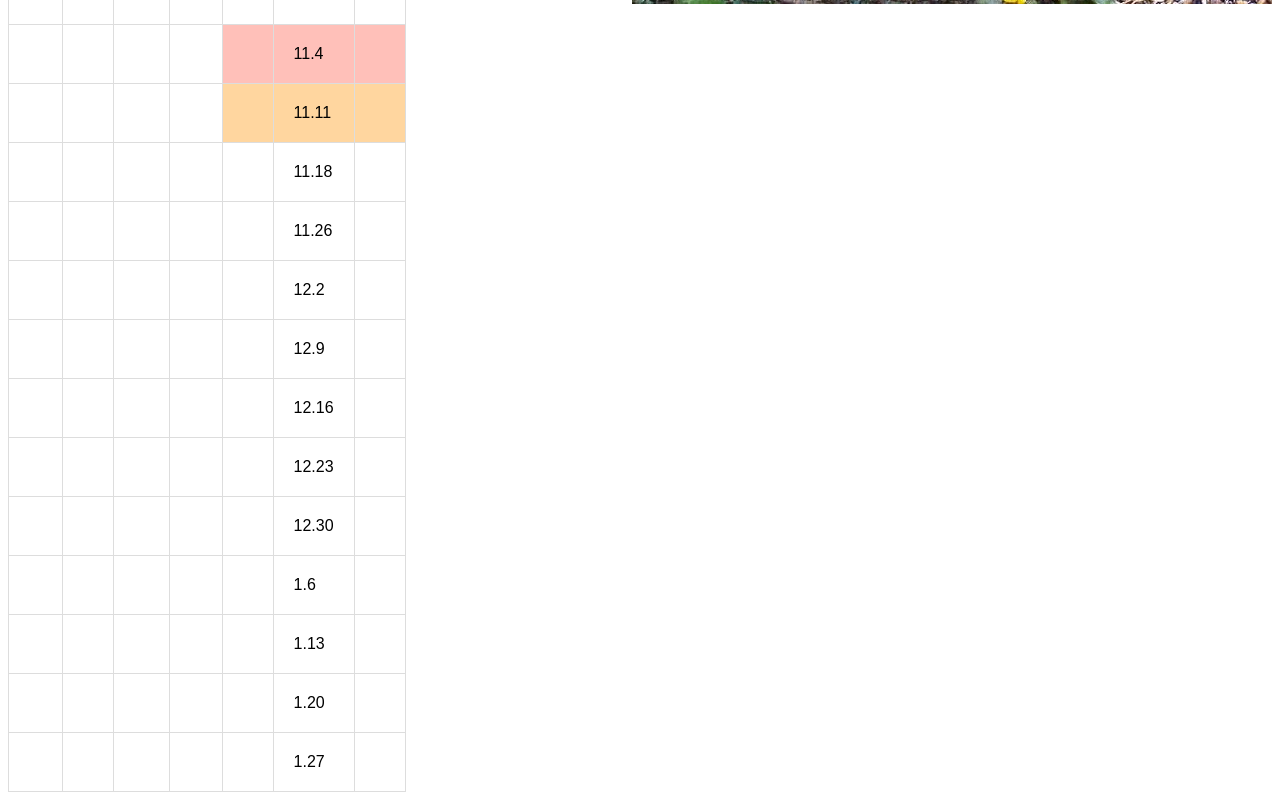
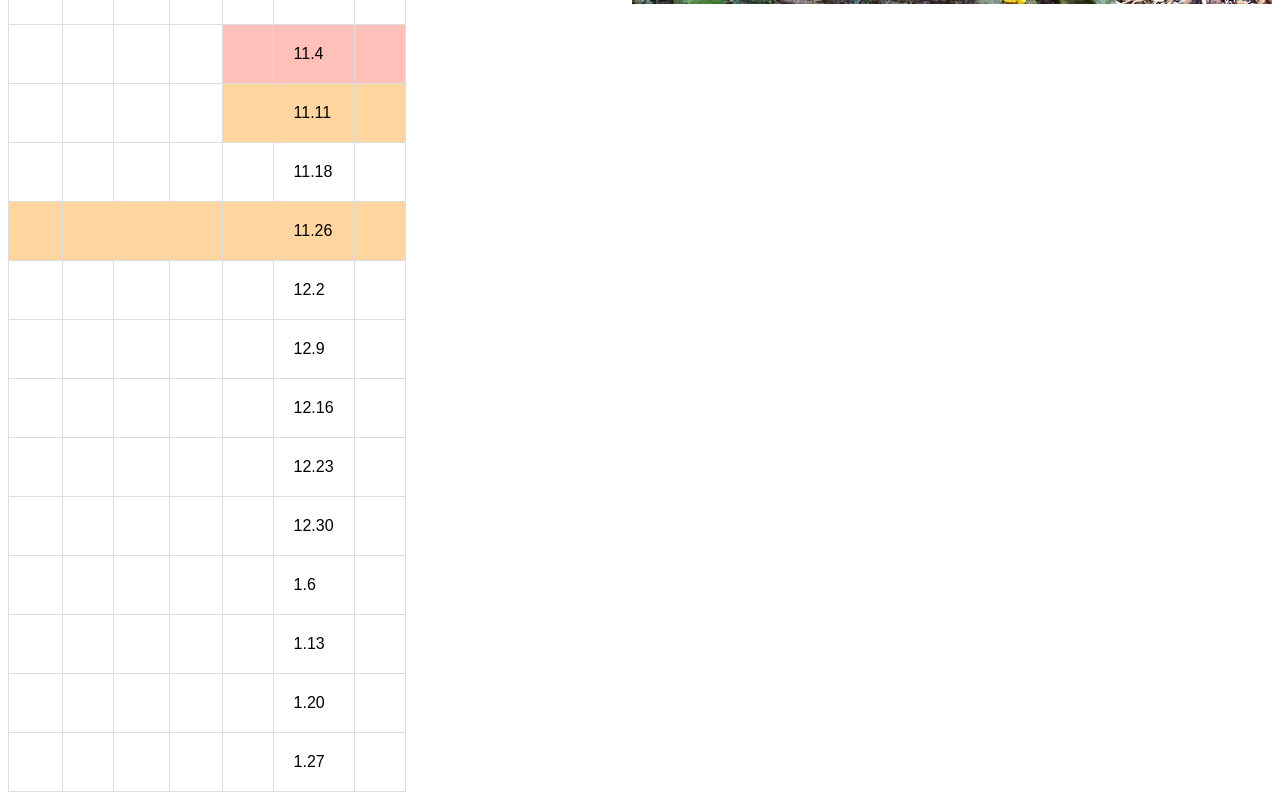
Before and after one commit to jononeill/jononeill.github.io, a plain HTML site: page index.html in a window 1280 px wide. Shown: the part 839-1639 px from the top of the page. Drawn offline with Linux system fonts and the light colour scheme.

Commit message:
Add files via upload

```diff
--- a/index.html
+++ b/index.html
@@ -121,13 +121,13 @@
     <td> </td>
   </tr>
   <tr>
-    <td> </td>
-    <td> </td>
-    <td> </td>
-    <td> </td>
-    <td> </td>
-    <td>11.26</td>
-    <td> </td>
+    <td style="background-color:#FFD69F;"> </td>
+    <td style="background-color:#FFD69F;"> </td>
+    <td style="background-color:#FFD69F;"> </td>
+    <td style="background-color:#FFD69F;"> </td>
+    <td style="background-color:#FFD69F;"> </td>
+    <td style="background-color:#FFD69F;">11.26</td>
+    <td style="background-color:#FFD69F;"> </td>
   </tr>
   <tr>
     <td> </td>
```
